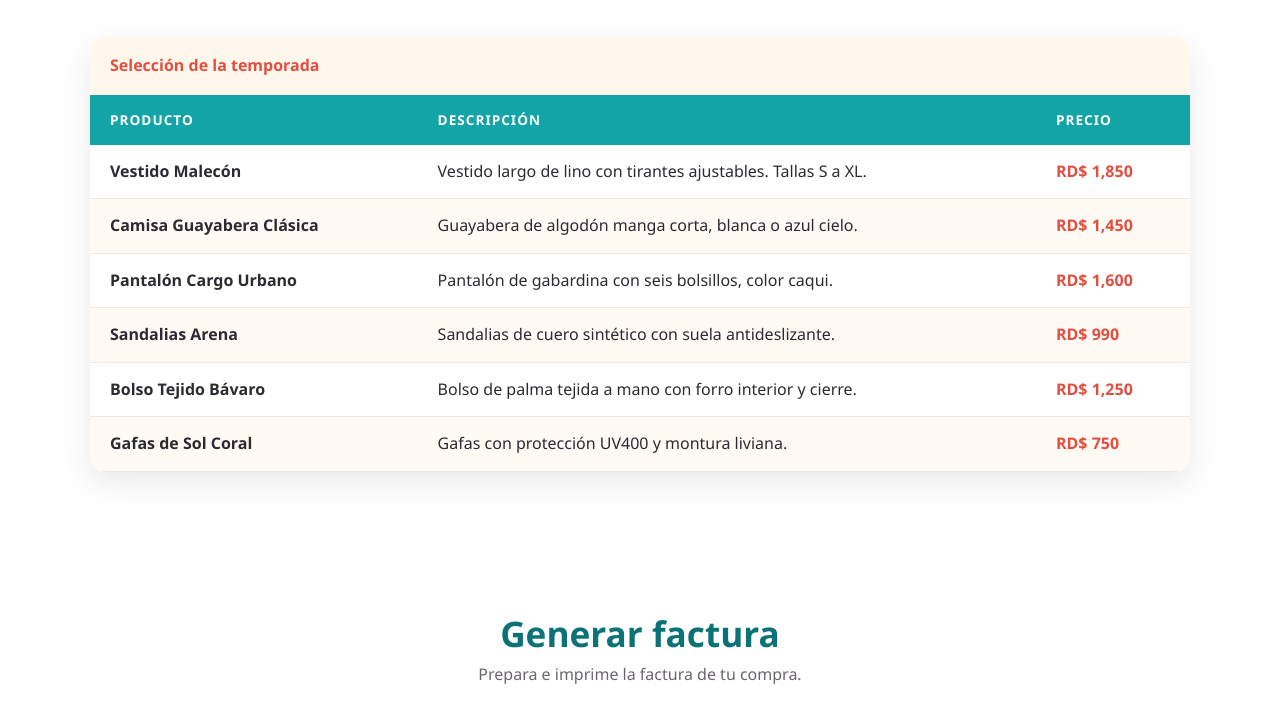
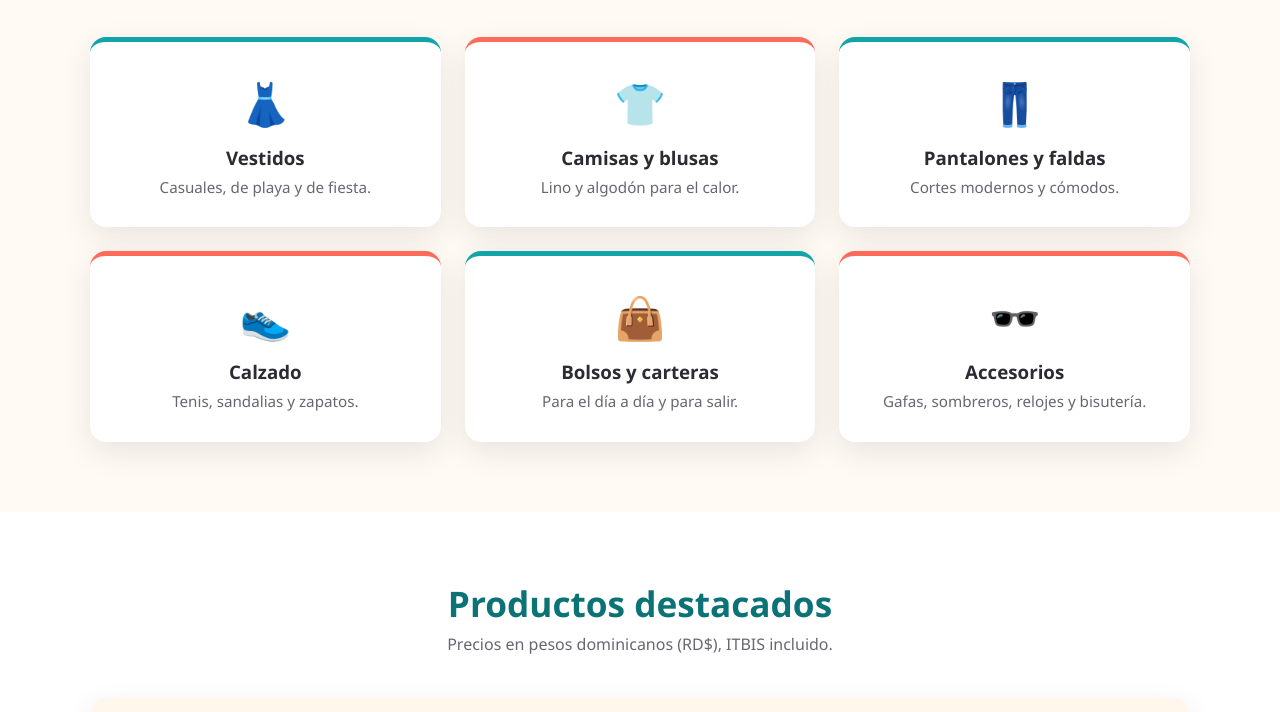
Before and after one commit to ing-frank/tienda-web, a plain HTML site: page index.html in a window 1280 px wide. Shown: the part 768-1480 px from the top of the page. Drawn offline with Linux system fonts and the light colour scheme.

Commit message:
Agrega categorías (Ismael)

```diff
--- a/index.html
+++ b/index.html
@@ -43,6 +43,45 @@
             </div>
         </section>
 
+         <!-- ===== 3. CATEGORÍAS (LISTA NO ORDENADA) · Hecho por: Ismael Mercedes Castillo (LR-2024-01537) ===== -->
+        <section id="categorias" class="seccion">
+            <div class="contenedor">
+                <h2>Nuestras categorías</h2>
+                <p class="subtitulo">Encuentra todo lo que necesitas para cada ocasión.</p>
+                <ul class="categorias">
+                    <li>
+                        <span class="icono">👗</span>
+                        <h3>Vestidos</h3>
+                        <p>Casuales, de playa y de fiesta.</p>
+                    </li>
+                    <li>
+                        <span class="icono">👕</span>
+                        <h3>Camisas y blusas</h3>
+                        <p>Lino y algodón para el calor.</p>
+                    </li>
+                    <li>
+                        <span class="icono">👖</span>
+                        <h3>Pantalones y faldas</h3>
+                        <p>Cortes modernos y cómodos.</p>
+                    </li>
+                    <li>
+                        <span class="icono">👟</span>
+                        <h3>Calzado</h3>
+                        <p>Tenis, sandalias y zapatos.</p>
+                    </li>
+                    <li>
+                        <span class="icono">👜</span>
+                        <h3>Bolsos y carteras</h3>
+                        <p>Para el día a día y para salir.</p>
+                    </li>
+                    <li>
+                        <span class="icono">🕶️</span>
+                        <h3>Accesorios</h3>
+                        <p>Gafas, sombreros, relojes y bisutería.</p>
+                    </li>
+                </ul>
+            </div>
+        </section>
 
    <!-- ===== 4. TABLA DE PRODUCTOS · Hecho por: Brainerd David Schals Frías (LR-2025-02699) ===== -->
         <section id="productos" class="seccion seccion-clara">
```
